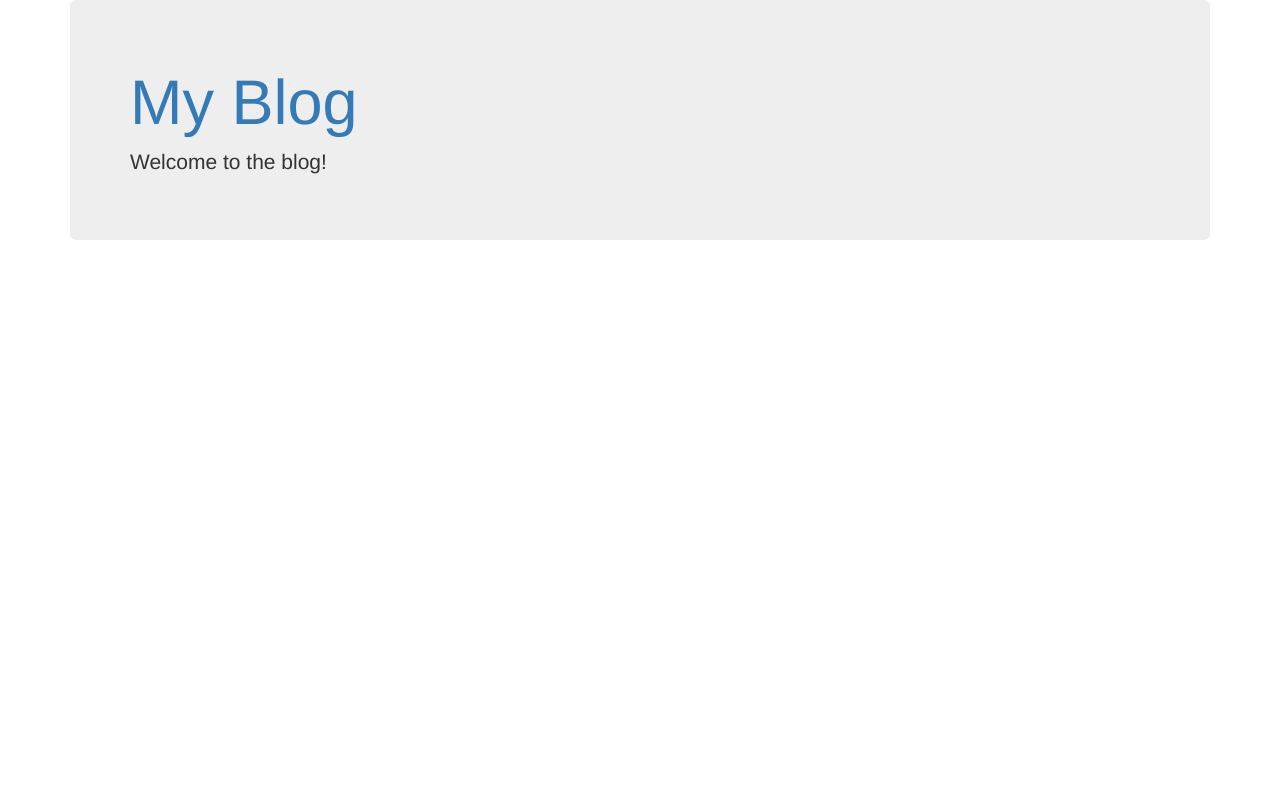
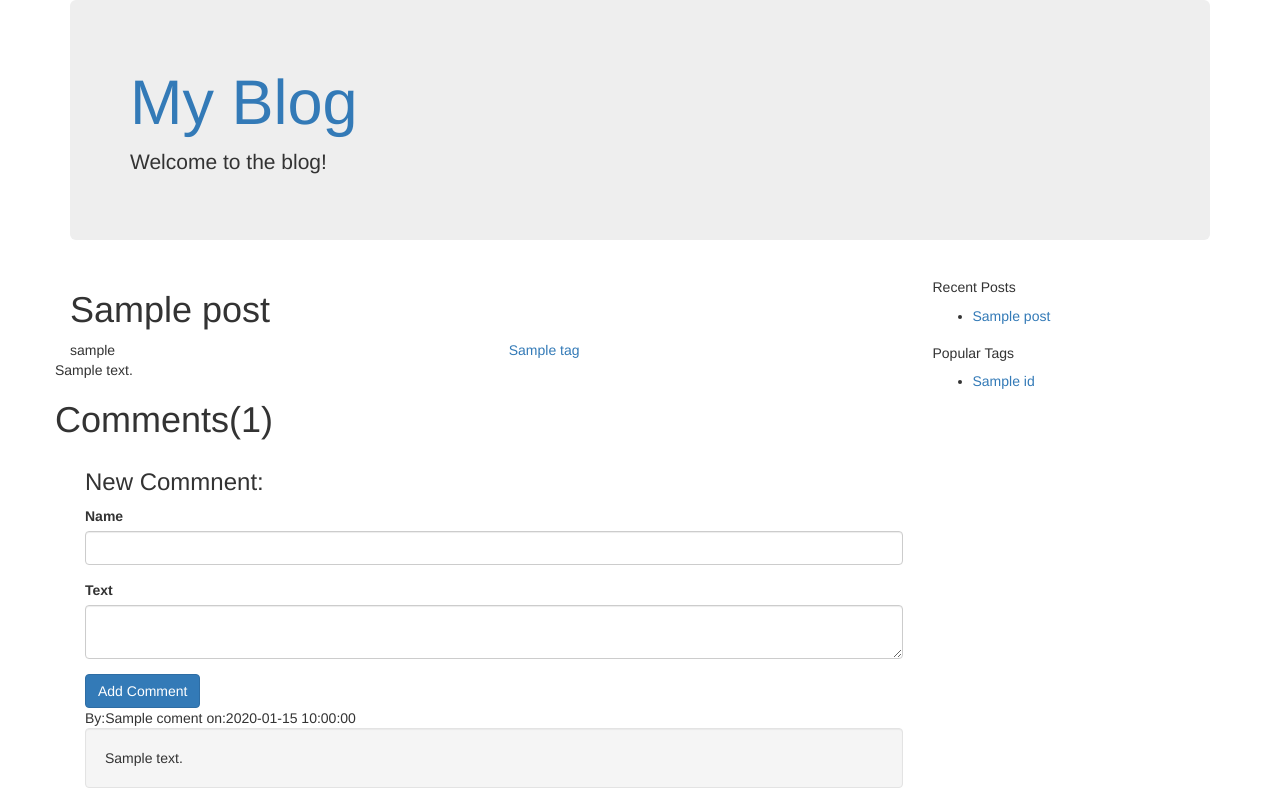
Before and after one commit to yao631029659/flask-table, a Python web app: template templates/post.html in a window 1280 px wide. Before the commit the page ends 240 px from the top, so only its background shows below. Run offline with Jinja, Linux system fonts and the light colour scheme; the template is opened without the code that fills it: most values are stand-ins (such as "Sample title", 1, 10 or a date in 2020); form fields are guessed from the names that the template uses; some libraries are stand-ins or nearby versions.

Commit message:
手敲版 输出有问题

```diff
--- a/templates/post.html
+++ b/templates/post.html
@@ -1,5 +1,100 @@
 {% extends "base.html" %}
-{% block title %}post{% endblock %}
+{% block title %}{{ post.title }}{% endblock %}
 {% block body %}
+    <div class="row">
+{#        这里写文章#}
+        <div class="col-lg-9">
+{#            这里写标题#}
+            <div class="row">
+                <div class="col-lg-12">
+                    <h1>{{ post.title }}</h1>
+                </div>
+            </div>
+{#            这里写作者和tag#}
+            <div class="row">
+                <div class="col-lg-6">
+                    {{ post.username }}
+                </div>
+                <div class="col-lg-6">
+                    {% for tag in tags %}
+                        <a href="{{ url_for('tag',tag_name=tag.title) }}">{{ tag.title }}</a>
+                    {% endfor %}
+                </div>
+            </div>
 
+{#            这一行写正文#}
+            <div class="row">
+                {{ post.text|safe }}
+            </div>
+{#            这一行写commnet的头#}
+            <div class="row">
+                <h1>Comments({{ comments|length }})</h1>
+            </div>
+            <div class="col-lg-12">
+                <h3>New Commnent:</h3>
+{#                这个post_id从control传出来 又传回control里面去了#}
+                <form method="POST" action="{{url_for('post', post_id=post.id)}}">
+{#                    name显示位置#}
+                    <div class="form-group">
+{#                      输出label 就是那个u'Comment'#}
+                       {{ form.name.label }}
+{#                       如果有错误把错误输出#}
+                        {% if form.name.errors %}
+{#                            循环遍历输出错误#}
+                            {% for e in form.name.errors %}
+                                <p class="help-block">{{ e }}</p>
+                            {% endfor %}
+                        {% endif %}
+{#                            这个是输入的那个框框 定义了什么验证就会输出什么框 #}
+                        {{ form.name(class_='form-control') }}
+                    </div>
+{#                    text显示位置#}
+                    <div class="form-group">
+                        {{ form.text.label }}
+                        {% if form.text.errors %}
+                            {% for e in form.errors %}
+                                <p class="help-block">{{ e }}</p>
+                            {% endfor %}
+                        {% endif %}
+                    {{ form.text(class_='form-control') }}
+                    </div>
+                    <input class="btn btn-primary" type="submit" value="Add Comment">
+                </form>
+            </div>
+            <div class="col-lg-12">
+                {% if comments | length == 0 %}
+                    <p>评论没有内容</p>
+{#               有评论了#}
+                {% else %}
+                    {% for coment in comments %}
+                        By:{{ coment.name }}
+                        on:{{ coment.date }}
+                        <p class="well">
+                        {{ coment.text }}
+                        </p>
+                    {% endfor %}
+                {% endif %}
+            </div>
+        </div>
+{#        显示top_tags 和recent#}
+        <div class="col-lg-3">
+            <div class="row">
+                <h5>Recent Posts</h5>
+                {% for post in recent %}
+                    <ul>
+                        <li><a href="{{ url_for('post',post_id=post.id) }}">{{ post.title }}</a> </li>
+                    </ul>
+                {% endfor %}
+            </div>
+            <div class="row">
+                <h5>Popular Tags</h5>
+{#                tag 一共有三列哦#}
+                {% for tag in top_tags %}
+                    <ul>
+                        <li><a href="{{ url_for('tag',tag_name=tag[0].title) }}">{{ tag[0].title }}</a> </li>
+                    </ul>
+                {% endfor %}
+            </div>
+        </div>
+    </div>
 {% endblock %}
```
